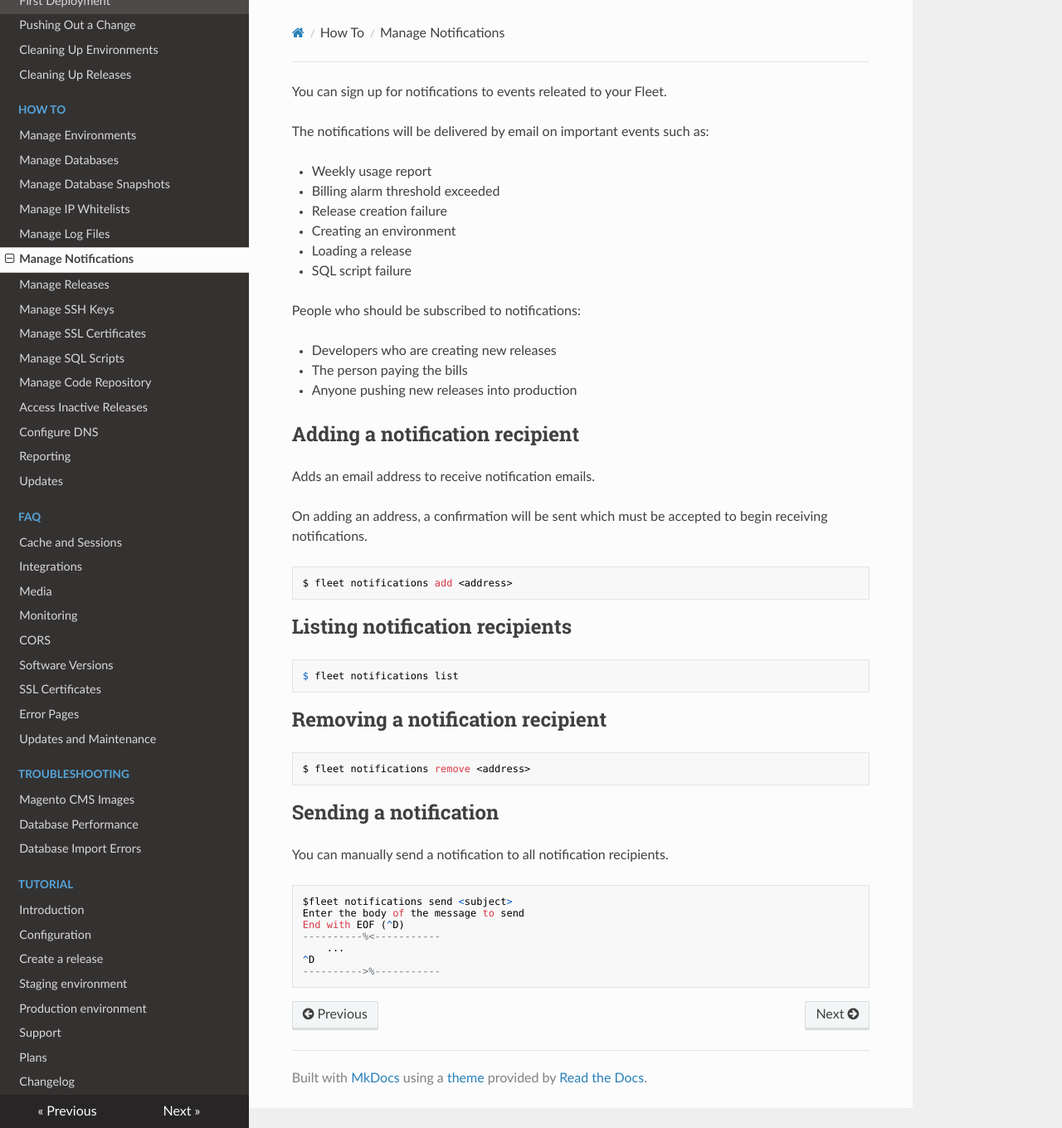
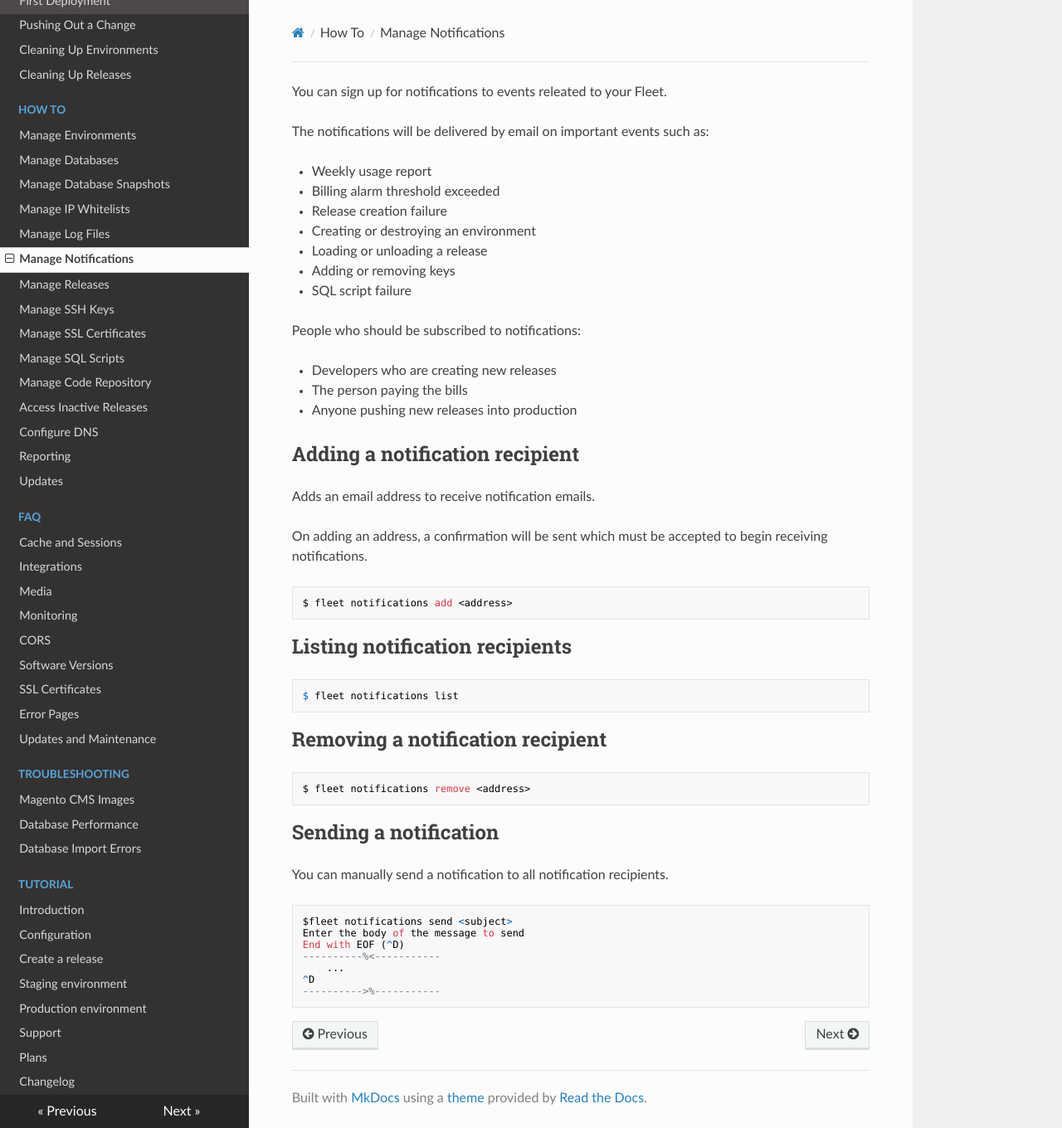
Before and after one commit to anchor/fleet-magento-docs, an MkDocs documentation site: the page built from docs/how-to/manage-notifications.md, in a window 1280 px wide and 1360 px high. Shown: the whole window at 83% size. Built offline with MkDocs 1.6.1, drawn with Linux system fonts in a browser that asks for light colours; nearby versions of some CDN libraries; old or Windows-style settings are respelled for this version of MkDocs.

Commit message:
Update documentation with new notification sources

```diff
--- a/docs/how-to/manage-notifications.md
+++ b/docs/how-to/manage-notifications.md
@@ -5,8 +5,9 @@ The notifications will be delivered by email on important events such as:
  - Weekly usage report
  - Billing alarm threshold exceeded
  - Release creation failure
- - Creating an environment
- - Loading a release
+ - Creating or destroying an environment
+ - Loading or unloading a release
+ - Adding or removing keys
  - SQL script failure
 
 People who should be subscribed to notifications:
```
